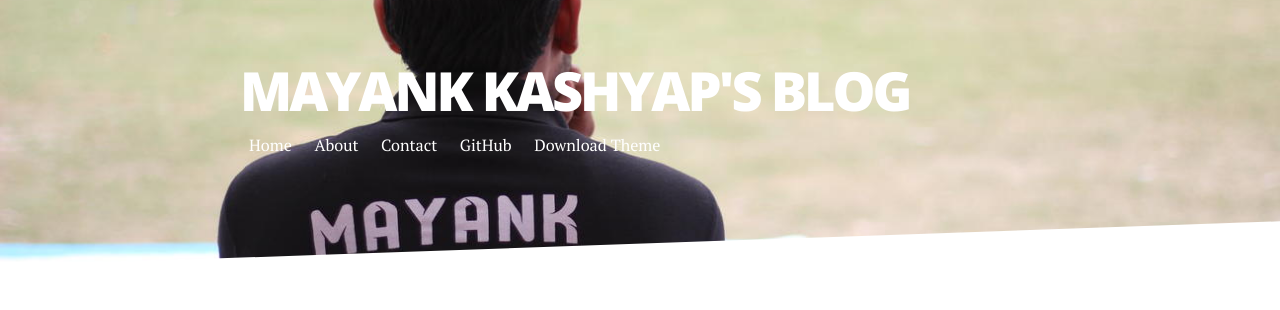
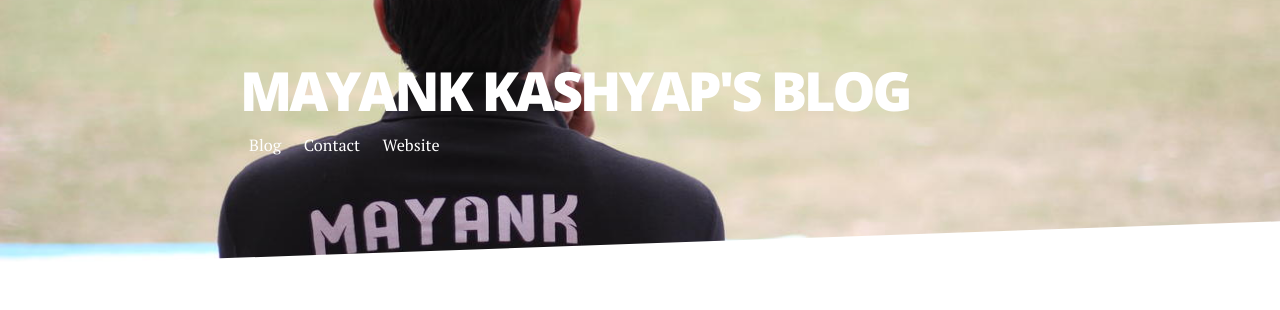
Before and after one commit to kspmayank/kspmayank_blog, a Jekyll site: the page built from index.html, in a window 1280 px wide. Shown: the top 310 px of the page. Built offline with Jekyll 4.4.1, drawn with Linux system fonts in a browser that asks for light colours; nearby versions of some CDN libraries; Markdown is read by kramdown in place of the engine named in the settings; the list of posts is cut into pages by our own code.

Commit message:
Updated header and contact

```diff
--- a/_config.yml
+++ b/_config.yml
@@ -11,10 +11,8 @@ highlighter: pygments
 paginate: 5
 
 navigation:
- - title: Home
+ - title: Blog
    url: /index.html
- - title: About
-   url: /about
  - title: Contact
    url: /contact
 
--- a/_includes/header.html
+++ b/_includes/header.html
@@ -8,8 +8,8 @@
                      <a href="{{ link.url | prepend: site.baseurl }}">{{ link.title }}</a>
                  </li>
                  {% endfor %}
-                 <li> <a href="https://github.com/brianmaierjr/long-haul" target="_blank">GitHub</a></li>
-                 <li><a href="https://github.com/brianmaierjr/long-haul/archive/master.zip">Download Theme</a></li>
+                 <li> <a href="http://mayankkashyap.com" target="_blank">Website</a></li>
+                 <!-- <li><a href="https://github.com/brianmaierjr/long-haul/archive/master.zip">Download Theme</a></li> -->
              </ul>
          </nav>
      </div>
```
Also changed, not shown: contact.md (+2 -4 lines).
